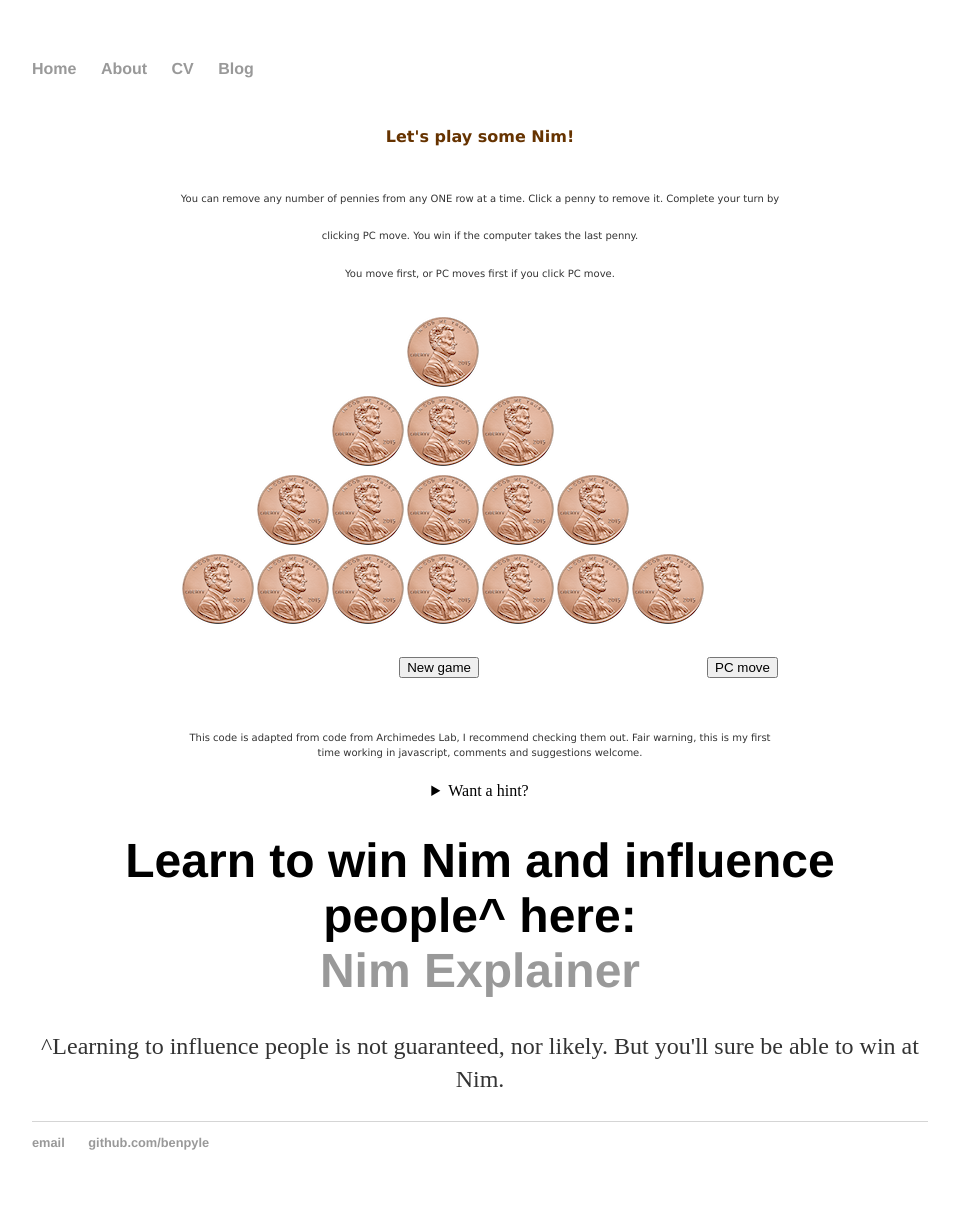
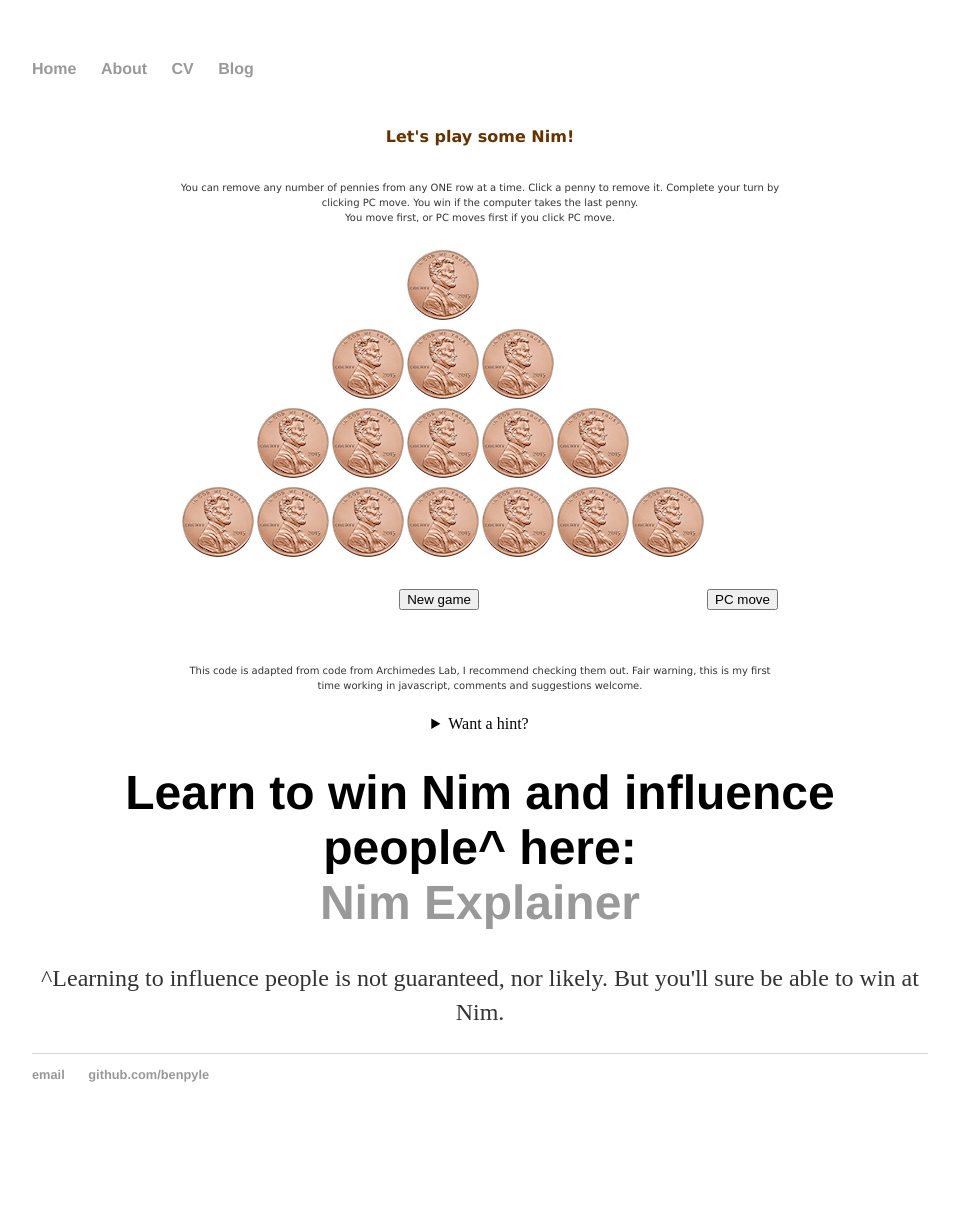
Before and after one commit to BenPyle/BenPyle.github.io, a Jekyll site: the page built from nim/index.html, in a window 1280 px wide. Shown: the whole page, without its empty margins (160-1119 px from the left). Built offline with Jekyll 4.4.1, drawn with Linux system fonts in a browser that asks for light colours; after the commit the page ends 1142 px from its top, so only the background shows below that.

Commit message:
Update index.html

```diff
--- a/nim/index.html
+++ b/nim/index.html
@@ -148,7 +148,7 @@ var z,sp,next_to_that
 <table width="300" border="0" align="center" cellpadding="0" cellspacing="0">
 <tr>
 <td align="center" valign="top" bgcolor="#FFFFFF"><p><font color="#663300" size="3" face="Verdana, Arial, Helvetica, sans-serif"><b>Let's play some Nim!</b></font></p>
-<p><font face="Verdana, Arial, Helvetica, sans-serif" size="1">You can remove any number of pennies from any ONE row at a time. Click a penny to remove it. Complete your turn by clicking PC move. You win if the computer takes the last penny.<br> You move first, or PC moves first if you click PC move.</font></p>
+<p style= LINE-HEIGHT:10px><font face="Verdana, Arial, Helvetica, sans-serif" size="1">You can remove any number of pennies from any ONE row at a time. Click a penny to remove it. Complete your turn by clicking PC move. You win if the computer takes the last penny.<br> You move first, or PC moves first if you click PC move.</font></p>
 <p></p>
 <form>
 <table BORDER=0 cellpadding="1" cellspacing="1" id="nim game">
```
